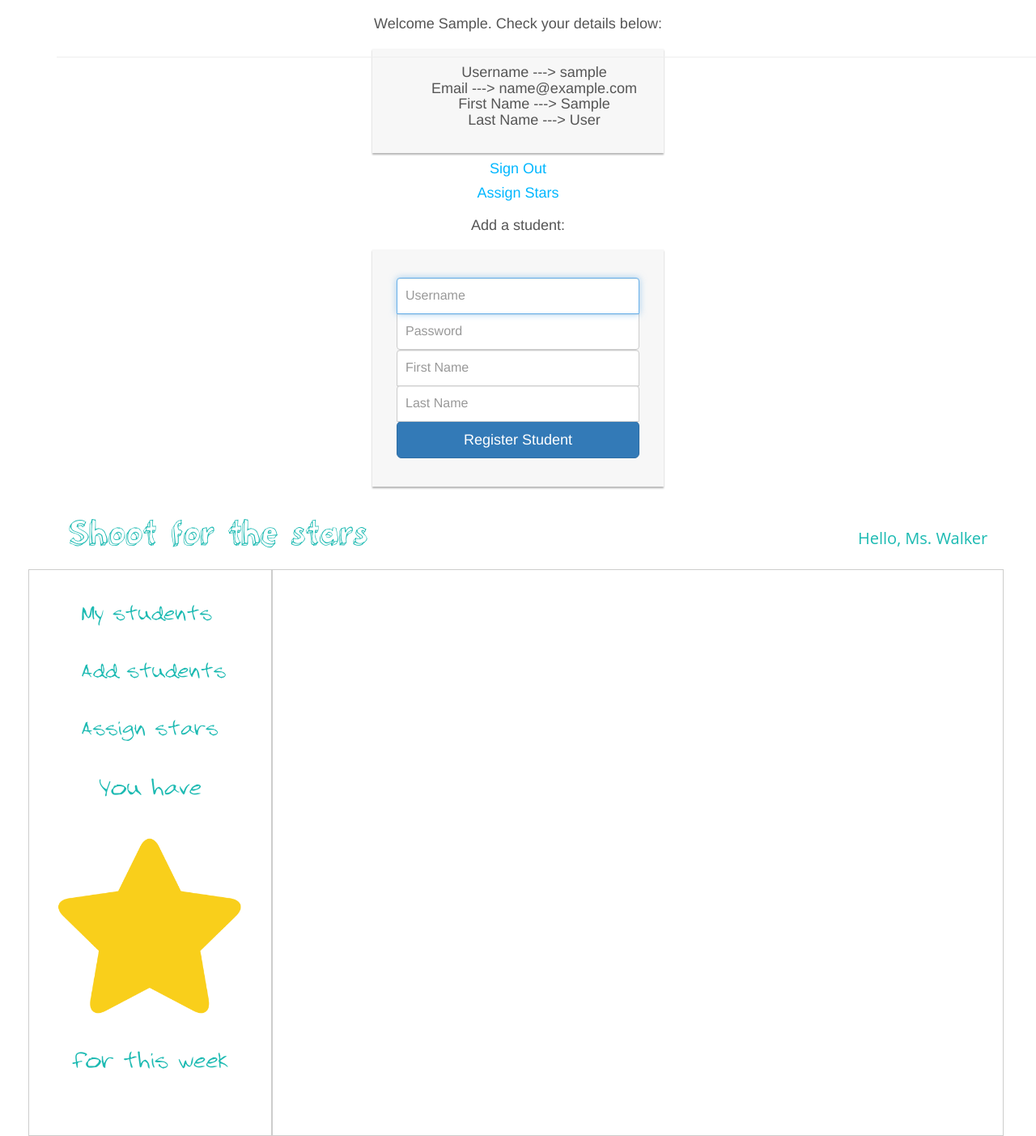
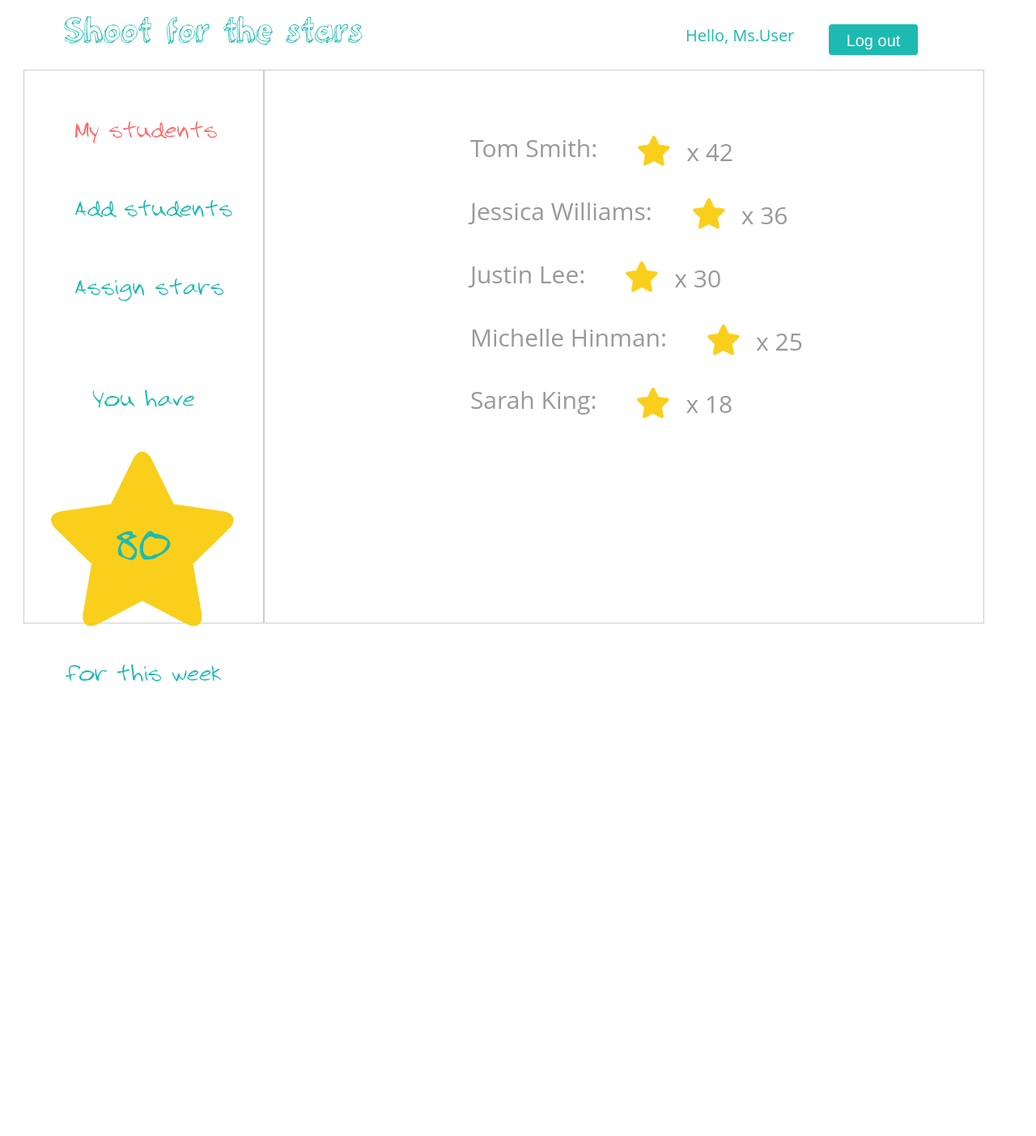
Before and after one commit to lzil/4stars, a Node server app: page /shop in a window 1280 px wide; the page is wider, and only the part inside the window is pictured. Shown: that part at 81% size. After the commit the page ends 842 px from the top of that part, so only its background shows below. Run offline with Node 20, Linux system fonts and the light colour scheme; the visitor is signed in with stand-in values (Sample User, id 1); some libraries are stand-ins or nearby versions.

Commit message:
everything hah

```diff
--- a/4stars/public/stylesheets/style.css
+++ b/4stars/public/stylesheets/style.css
@@ -241,7 +242,7 @@ a {
 	margin-top: 0;
 	text-align: center;
 }
-.form input{
+input{
 	width:100%;
 	height:35px;
 	margin-top:5px;
@@ -281,8 +282,8 @@ hr{
 #teacher_left_nav{
 	border: 1px solid #cdcdcc;
 	margin-top: 10px;
-	min-height: 700px;
-	max-height: 95%;
+	height: 95%;
+	font-size: 40px;
 }
 #teacher_left_nav ul{
 	width: 250px;
@@ -324,20 +325,18 @@ hr{
 #myStudents, #addStudents, #assignStars, #starShop, #myAccount{
 	font-family: DumbTwo;
 	color: #1cbab2;
-	font-size: 22px;
+	font-size: 24px;
 	text-decoration: none;
 }
 #teacher_right_display{
 	border: 1px solid #cdcdcc;
 	margin-top: 10px;
-	min-height: 700px;
-	max-height: 95%;
+	height: 95%;
 }
 #student_right_display{
 	border: 1px solid #cdcdcc;
 	margin-top: 10px;
-	min-height: 700px;
-	max-height: 95%;
+	height: 95%;
 	background-color: #ffffff;
 	padding: 10px;
 	overflow: scroll;
@@ -439,7 +438,7 @@ ul.user-details{
 	font-family: DumbTwo;
 	color: #1cbab2;
 	font-size: 24px;
-	margin-top: 50px;
+	margin-top: 100px;
 }
 #stars_div li{
 	list-style: none;
@@ -514,3 +513,40 @@ a{
 	top: 5px;
 	margin-left: 10px;
 }
+#allStudents{
+	font-size:30px;
+	font-family: Open Sans;
+	color: #999;
+	margin-top: 50px;
+	overflow: scroll;
+}
+.each_student{
+	width: 500px;
+	margin-right: auto;
+	margin-left: auto;
+	display: block;
+}
+.each_student li{
+	display: inline-block;
+	margin-left: 20px;
+	margin-top: 25px;
+}
+.student_name{
+	margin-right: 30px;
+}
+.small_star2{
+	width: 40px;
+	height: 40px;
+	margin-left: 0px
+}
+.small_star2 img{
+	width: 100%;
+	height: auto;
+}
+.multiple2 {
+	font-size:30px;
+	font-family: Open Sans;
+	position: relative;
+	top: 5px;
+	margin-left: 10px;
+}
--- a/4stars/views/layout.jade
+++ b/4stars/views/layout.jade
@@ -11,5 +11,5 @@ html
 		script(type='text/javascript', src='/stylesheets/fullPage/vendors/jquery.slimscroll.min.js')
 		script(type='text/javascript', src='/stylesheets/fullPage/jquery.fullPage.js')
 		script(src='/stylesheets/fullPage/vendors/jquery.easings.min.js')
-	body
+	body(style='height:100%; width:100%')
 		block content
--- a/4stars/views/teacher.jade
+++ b/4stars/views/teacher.jade
@@ -1,118 +1,119 @@
 extends layout
-
 block content
-	div.container
-		div.row
-			div.col-sm-6.col-md-4.col-md-offset-4
-				#user
-					h1.text-center.login-title Welcome #{user.firstName}. Check your details below:
-						div.signup-wall
-							ul.user-details
-								li Username ---> #{user.username}
-								li Email    ---> #{user.email}
-								li First Name ---> #{user.firstName}
-								li Last Name ---> #{user.lastName}
-						a(href='/signout', class='text-center new-account') Sign Out
-						a(href='/assignStars', class='text-center new-account') Assign Stars
-				#addastudent
-					h1.text-center.login-title Add a student:
-						div.signup-wall
-							form(class='form-signin', action='/createStudent', method='POST')
-								input(type='text', name='username', class='form-control', placeholder='Username',required, autofocus)
-								input(type='password', name='password', class='form-control nomargin', placeholder='Password', required)
-								input(type='text', name='firstName', class='form-control', placeholder='First Name',required)
-								input(type='text', name='lastName', class='form-control', placeholder='Last Name',required)
-								button(class='btn btn-lg btn-primary btn-block', type='submit') Register Student
-								span.clearfix
-						#message
-							if message
-								h1.text-center.error-message #{message}
-		hr
-		.container(style='height:100%')
-			.row
-				h2.col-md-6 Shoot for the stars
-				.col-md-4
-				#username.col-md-2 Hello, Ms. Walker
-			.row(style='height:90%; margin-left:-50px')
-				#teacher_left_nav.col-lg-3
-					ul
-						li
-							a#myStudents(href='#') My students
-						li
-							a#addStudents(href='#') Add students
-						li
-							a#assignStars(href='#') Assign stars
-					ul#stars_div
-						li You have
-						li
-							img(src='../public/images/yellow_star.png')
-						li for this week
-				#teacher_right_display.col-lg-9
-					form#addForm
-						| Student name:
-						input#name(type='text', name='name')
-						br
-						br
-						|                     Student email:
-						input#email(type='email', name='email')
-						br
-						br
-						button Add another
-						br
-						br
-						input(type='submit', name='Complete', value='Complete')
-					form#starForm
-						| Select students:
-						input(type='text', name='name')
-						br
-						br
-						|                     Number of stars:
-						input#password(type='email', name='password')
-						br
-						br
-						|                     Reason:
-						textarea(rows='5', cols='25')
-						br
-						br
-						input(type='submit', name='Complete', value='Complete')
-	script(type='text/javascript').
-		$(document).ready(function(){
-		$("#addForm").hide();
-		$("#starForm").hide();
-		$("#myStudents").click(function(){
-		$("#myStudents").css("color", "#ff6b6b");
-		$("#addStudents").css('color','#1cbab2');
-		$("#assignStars").css('color','#1cbab2');
-		});
-		$("#addStudents").click(function(){
-		$("#myStudents").css("color", "#1cbab2");
-		$("#addStudents").css('color','#ff6b6b');
-		$("#assignStars").css('color','#1cbab2');
-		$("#addForm").show();
-		$("#starForm").hide();
-		});
-		$("#assignStars").click(function(){
-		$("#myStudents").css("color", "#1cbab2");
-		$("#addStudents").css('color','#1cbab2');
-		$("#assignStars").css('color','#ff6b6b');
-		$("#starForm").show();
-		$("#addForm").hide();
-		});
-		});
-		// function toMyStudents(){
-		//     document.getElementById("myStudents").style.cssText='color: #ff6b6b';
-		//     document.getElementById("addStudents").style.cssText='color: #1cbab2';
-		//     document.getElementById("assignStars").style.cssText='color: #1cbab2';
-		// }
-		// function toAddStudents(){
-		//     document.getElementById("addStudents").style.cssText='color: #ff6b6b';
-		//     document.getElementById("myStudents").style.cssText='color: #1cbab2';
-		//     document.getElementById("assignStars").style.cssText='color: #1cbab2';
-		//     document.getElementById("addForm").style.display="block";
-		// }
-		// function toAssignStars(){
-		//     document.getElementById("teacher_right_display").innerHTML = "whatever3";
-		//     document.getElementById("assignStars").style.cssText='color: #ff6b6b';
-		//      document.getElementById("myStudents").style.cssText='color: #1cbab2';
-		//     document.getElementById("addStudents").style.cssText='color: #1cbab2';
-		// }
+			script(type='text/javascript').
+				$(document).ready(function(){
+				$("#myStudents").css("color", "#ff6b6b");
+				$("#allStudents").show();
+				$("#addForm").hide();
+				$("#starForm").hide();
+				$("#myStudents").click(function(){
+				$("#myStudents").css("color", "#ff6b6b");
+				$("#addStudents").css('color','#1cbab2');
+				$("#assignStars").css('color','#1cbab2');
+				$("#allStudents").show();
+				$("#addForm").hide();
+				$("#starForm").hide();
+				});
+				$("#addStudents").click(function(){
+				$("#myStudents").css("color", "#1cbab2");
+				$("#addStudents").css('color','#ff6b6b');
+				$("#assignStars").css('color','#1cbab2');
+				$("#addForm").show();
+				$("#allStudents").hide();
+				$("#starForm").hide();
+				});
+				$("#assignStars").click(function(){
+				$("#myStudents").css("color", "#1cbab2");
+				$("#addStudents").css('color','#1cbab2');
+				$("#assignStars").css('color','#ff6b6b');
+				$("#starForm").show();
+				$("#allStudents").hide();
+				$("#addForm").hide();
+				});
+				});
+			.container(style='height:100%; width:90%')
+				.row
+					h2.col-sm-6.col-md-6.col-lg-6 Shoot for the stars
+					.col-sm-2.col-md-2.col-lg-2
+					#username.col-sm-2.col-md-2.col-lg-2 Hello, Ms.#{user.lastName}
+					button#signin.col-sm-2.col-md-2.col-lg-2.btn.btn-default.navbar-btn(type='button', style='margin-right:-15px; margin-top:-20px; width:110px; height:38px; background-color:#1cbab2; color:#ffffff; border:none; font-size:20px; margin-top:30px') Log out
+				.row(style='height:90%; margin-left:-50px')
+					#teacher_left_nav.col-sm-3.col-md-3.col-lg-3
+						ul
+							li
+								a#myStudents(href='#') My students
+							li
+								a#addStudents(href='#') Add students
+							li
+								a#assignStars(href='#') Assign stars
+						ul#stars_div
+							li(style='margin-top:100px;') You have
+							li(style='margin-top:-30px;')
+								.num_star 80
+								img(src='/images/yellow_star.png')
+							li for this week
+					#teacher_right_display.col-sm-9.col-md-9.col-lg-9
+						#allStudents
+							ul.each_student
+								li.student_name Tom Smith:
+								li.small_star2
+									img(src='/images/yellow_star.png')
+								li.multiple2 x 42
+							ul.each_student
+								li.student_name Jessica Williams:
+								li.small_star2
+									img(src='/images/yellow_star.png')
+								li.multiple2 x 36
+							ul.each_student
+								li.student_name Justin Lee:
+								li.small_star2
+									img(src='/images/yellow_star.png')
+								li.multiple2 x 30
+							ul.each_student
+								li.student_name Michelle Hinman:
+								li.small_star2
+									img(src='/images/yellow_star.png')
+								li.multiple2 x 25
+							ul.each_student
+								li.student_name Sarah King:
+								li.small_star2
+									img(src='/images/yellow_star.png')
+								li.multiple2 x 18
+						form#addForm(action='/createStudent', method='POST')
+							|Username:
+							input#name(type='text', name='username')
+							br
+							br
+							|Password:
+							input#email(type='password', name='password')
+							br
+							br
+							|First Name:
+							input(type='text', name='firstName',required)
+							br
+							br
+							|Last Name:
+							input(type='text', name='lastName',required)
+							br
+							br
+							input(type='submit', value='Register Student')
+						form#starForm
+							| Select students:
+							select
+								option Tom
+								option Jerry
+								option Anna
+							br
+							br
+							|Number of stars:
+							input(type='text', name='stars')
+							br
+							br
+							|Reason:
+							select
+								option Academics
+								option Sports
+								option Helping others
+							br
+							br
+							input(type='submit', name='Complete', value='Complete')
```
Also changed, not shown: other parts of 4stars/public/stylesheets/style.css (+13 -12 lines), 4stars/views/about.jade (+11 -11 lines), 4stars/views/index.jade (+5 -5 lines), 4stars/views/student.html (+10 -10 lines), 4stars/views/student.jade (+78 -13 lines), 4stars/views/teacher.html (+44 -46 lines), 1 other file.
